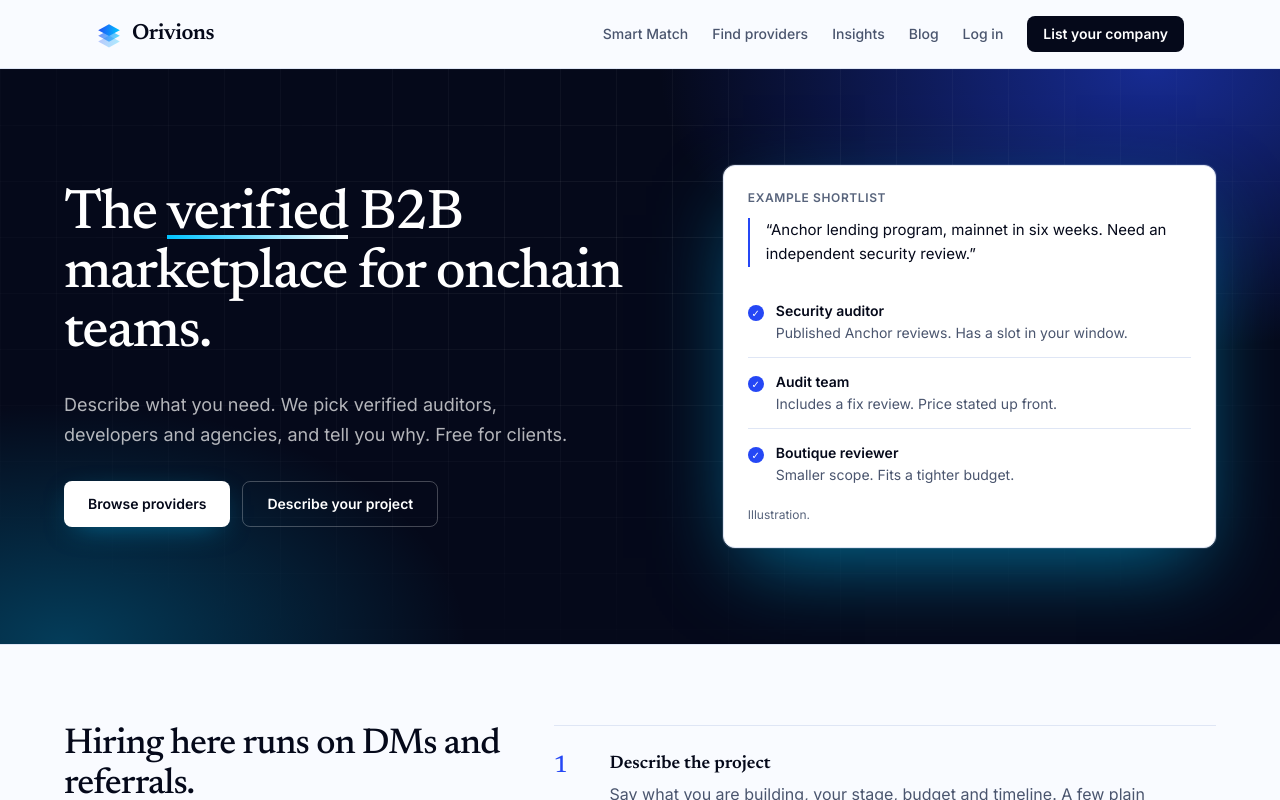
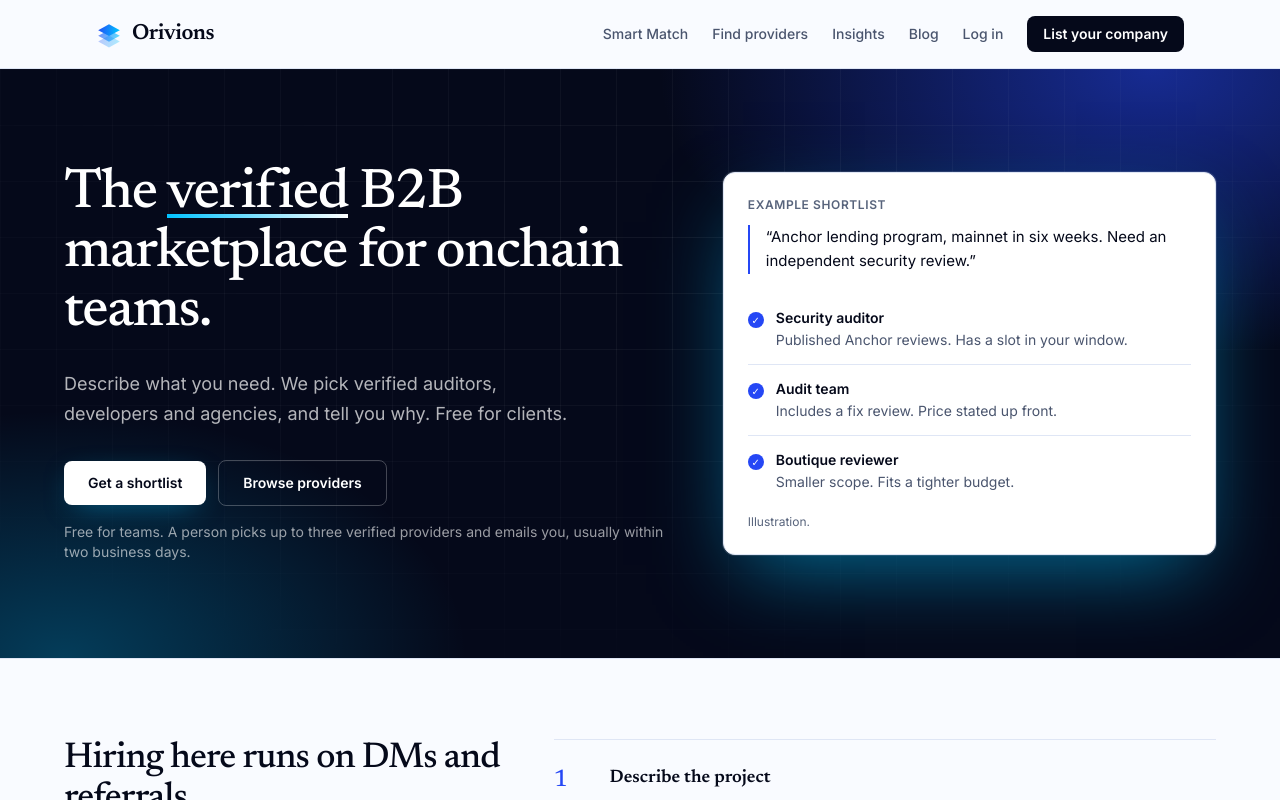
Before and after one commit to JakeMalarczyk/Orivions, a Next.js app in the folder orivions-app/: page / in a window 1280 px wide. Shown: the top 800 px of the page. Built offline with nearby package versions, Linux system fonts and the light colour scheme; no server answers.

Commit message:
Conversion: shortlist CTA and shorter brief form (HeroCtas.tsx)
Updated button layout and text for Hero CTA section.

```diff
--- a/orivions-app/app/HeroCtas.tsx
+++ b/orivions-app/app/HeroCtas.tsx
@@ -32,19 +32,24 @@ export default function HeroCtas() {
   }
 
   return (
-    <div className="mt-8 flex flex-wrap gap-3">
-      <button
-        onClick={() => trackAndGo('Hero CTA: Browse', '/providers')}
-        className="rounded-lg bg-white px-6 py-3 text-sm font-semibold text-ink shadow-[0_8px_30px_-12px_rgb(var(--c-blue-light)/0.6)] transition hover:bg-blue-light"
-      >
-        Browse providers
-      </button>
-      <button
-        onClick={() => trackAndGo('Hero CTA: Smart Match', '/smart-match')}
-        className="rounded-lg border border-white/25 px-6 py-3 text-sm font-semibold text-white transition hover:border-blue-light hover:text-blue-light"
-      >
-        Describe your project
-      </button>
+    <div className="mt-8">
+      <div className="flex flex-wrap items-center gap-3">
+        <button
+          onClick={() => trackAndGo('Hero CTA: Smart Match', '/smart-match')}
+          className="rounded-lg bg-white px-6 py-3 text-sm font-semibold text-ink shadow-[0_8px_30px_-12px_rgb(var(--c-blue-light)/0.6)] transition hover:bg-blue-light"
+        >
+          Get a shortlist
+        </button>
+        <button
+          onClick={() => trackAndGo('Hero CTA: Browse', '/providers')}
+          className="rounded-lg border border-white/25 px-6 py-3 text-sm font-semibold text-white transition hover:border-blue-light hover:text-blue-light"
+        >
+          Browse providers
+        </button>
+      </div>
+      <p className="mt-4 text-sm text-white/60">
+        Free for teams. A person picks up to three verified providers and emails you, usually within two business days.
+      </p>
     </div>
   );
 }
```
